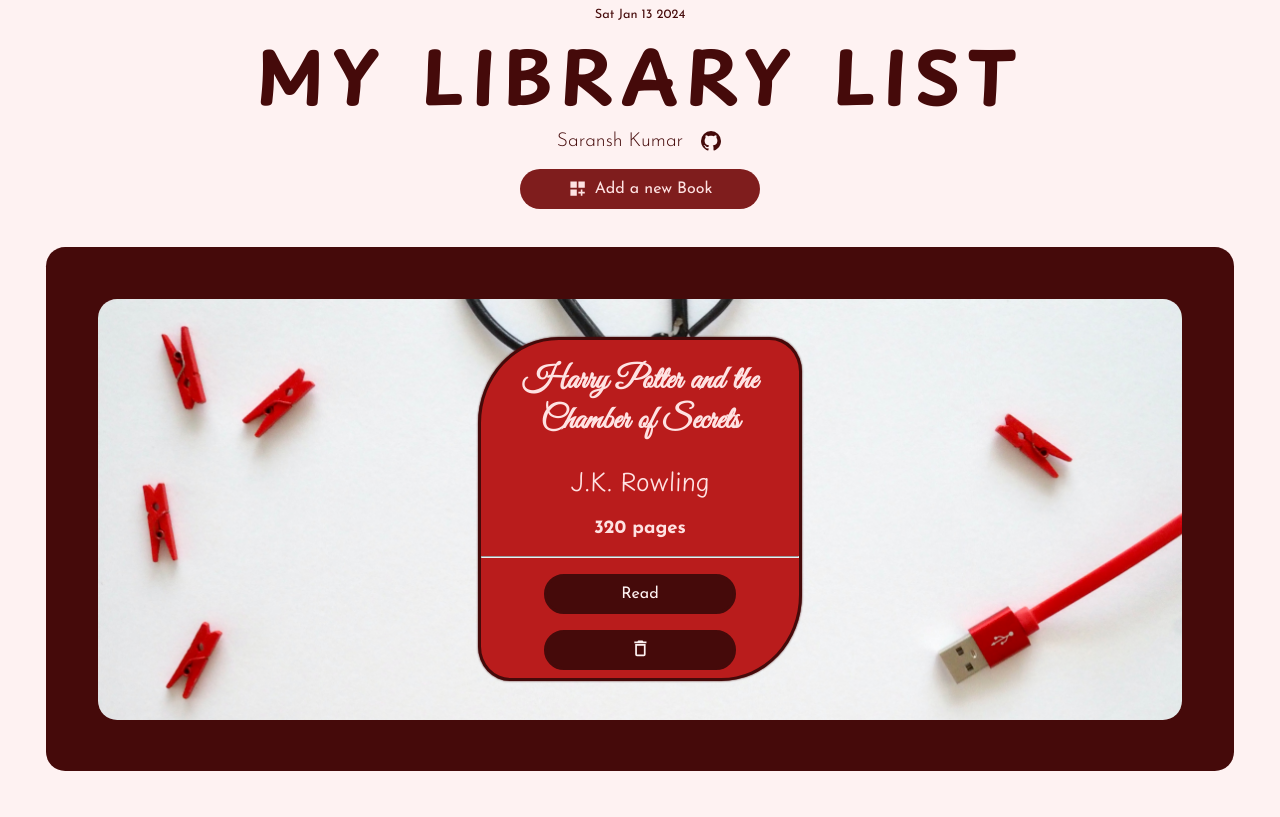
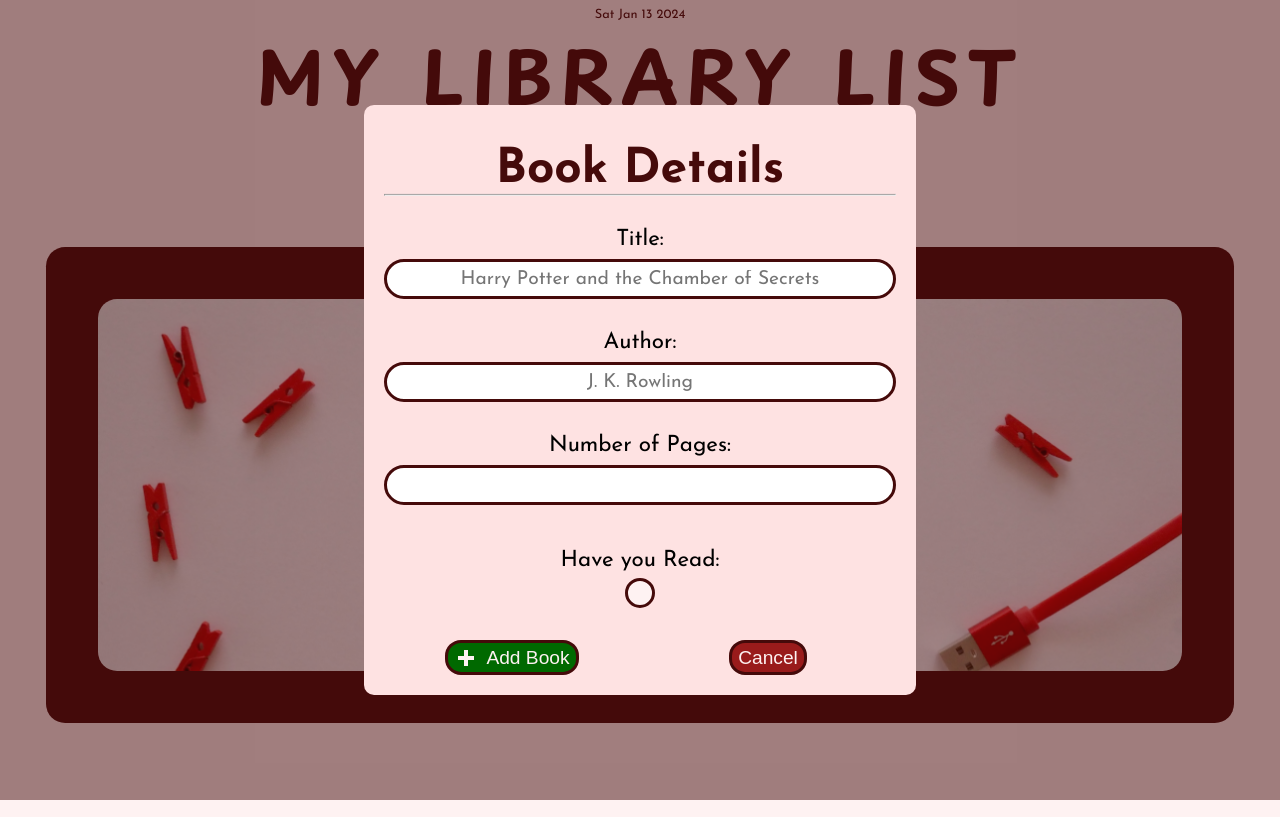
Before and after one commit to S4M0707/library, a plain HTML site: page index.html in a window 1280 px wide. Both pictures are taken after a click on the button "Add a new Book". Drawn offline with Linux system fonts and the light colour scheme.

Commit message:
complete basic functionality

```diff
--- a/index.html
+++ b/index.html
@@ -10,8 +10,8 @@
 </head>
 
 <body>
+    <div id="overlay"></div>
     <div class="bodyContainer">
-        <script src="./script.js"></script>
         <header>
             <p id="currentDate">
                 <script>
@@ -23,14 +23,14 @@
             <h1>my library list</h1>
             <div>
                 <!-- <img src="./resources/images/profile-photo.jpeg" alt="Profile Photo"> -->
-                Saransh Kumar
+                <a href="https://github.com/S4M0707">Saransh Kumar</a>
                 <svg xmlns="http://www.w3.org/2000/svg" viewBox="0 0 24 24">
                     <title>github</title>
                     <path
                         d="M12,2A10,10 0 0,0 2,12C2,16.42 4.87,20.17 8.84,21.5C9.34,21.58 9.5,21.27 9.5,21C9.5,20.77 9.5,20.14 9.5,19.31C6.73,19.91 6.14,17.97 6.14,17.97C5.68,16.81 5.03,16.5 5.03,16.5C4.12,15.88 5.1,15.9 5.1,15.9C6.1,15.97 6.63,16.93 6.63,16.93C7.5,18.45 8.97,18 9.54,17.76C9.63,17.11 9.89,16.67 10.17,16.42C7.95,16.17 5.62,15.31 5.62,11.5C5.62,10.39 6,9.5 6.65,8.79C6.55,8.54 6.2,7.5 6.75,6.15C6.75,6.15 7.59,5.88 9.5,7.17C10.29,6.95 11.15,6.84 12,6.84C12.85,6.84 13.71,6.95 14.5,7.17C16.41,5.88 17.25,6.15 17.25,6.15C17.8,7.5 17.45,8.54 17.35,8.79C18,9.5 18.38,10.39 18.38,11.5C18.38,15.32 16.04,16.16 13.81,16.41C14.17,16.72 14.5,17.33 14.5,18.26C14.5,19.6 14.5,20.68 14.5,21C14.5,21.27 14.66,21.59 15.17,21.5C19.14,20.16 22,16.42 22,12A10,10 0 0,0 12,2Z" />
                 </svg>
             </div>
-            <button id="addBookBtn">
+            <button id="addBookBtn" type="button">
                 <svg xmlns="http://www.w3.org/2000/svg" viewBox="0 0 24 24">
                     <title>view-grid-plus</title>
                     <path
@@ -40,51 +40,48 @@
             </button>
         </header>
         <main>
+            <div id="formContainer">
                 <form id="addBookForm">
-                <h2>Book Details</h2>
-                <label for="bookTitle">Title:</label>
-                <input type="text" id="bookTitle" name="bookTitle">
-
-                <label for="bookAuthor">Author:</label>
-                <input type="text" id="bookAuthor" name="bookAuthor">
-
-                <label for="bookNumPages">Number of Pages:</label>
-                <input type="number" id="bookNumPages" name="bookNumPages">
-
-                <label for="bookHasRead">Have you Read:</label>
+                    <h2>
+                        Book Details
+                        <hr>
+                    </h2>
+                    <label for="bookTitle">
+                        Title:
+                        <input type="text" required id="bookTitle" name="bookTitle" placeholder="Harry Potter and the Chamber of Secrets">
+                    </label>
+                    <label for="bookAuthor">
+                        Author:
+                        <input type="text" required id="bookAuthor" name="bookAuthor" placeholder="J. K. Rowling">
+                    </label>
+                    <label for="bookNumPages">
+                        Number of Pages:
+                        <input type="number" required id="bookNumPages" name="bookNumPages" min="1">
+                    </label>
+                    <label for="bookHasRead" id="bookReadLabel">
+                        Have you Read:
                         <input type="checkbox" id="bookHasRead" name="bookHasRead">
-
-                <button type="submit" id="bookSubmit" name="bookSubmit">
+                        <span class="checkmark"></span>
+                    </label>
+                    <section class="buttons">
+                        <button type="button" id="bookSubmit" name="bookSubmit">
                             <svg xmlns="http://www.w3.org/2000/svg" viewBox="0 0 24 24">
                                 <title>plus-thick</title>
                                 <path d="M20 14H14V20H10V14H4V10H10V4H14V10H20V14Z" />
                             </svg>
                             Add Book
                         </button>
+                        <button type="button" id="formCancel" name="formCancel">
+                            Cancel
+                        </button>
+                    </section>
                 </form>
+            </div>
 
-            <div class="bookContainer">
-                <div class="card">
-                    <div class="info">
-                        <h1>Harry Potter and the Chamber of Secrets</h1>
-                        <h2>J.K. Rowling</h2>
-                        <h3>320 pages</h3>
-                        <hr>
-                    </div>
-                    <div class="buttons">
-                        <button id="Read">Read</button>
-                        <button id="remove">
-                            <svg xmlns="http://www.w3.org/2000/svg" viewBox="0 0 24 24">
-                                <title>delete-outline</title>
-                                <path
-                                    d="M6,19A2,2 0 0,0 8,21H16A2,2 0 0,0 18,19V7H6V19M8,9H16V19H8V9M15.5,4L14.5,3H9.5L8.5,4H5V6H19V4H15.5Z" />
-                            </svg>
-                        </button>
-                    </div>
-                </div>
-            </div>
+            <div id="bookContainer"></div>
         </main>
     </div>
+    <script src="./script.js"></script>
 </body>
 
 </html>
--- a/script.js
+++ b/script.js
@@ -1,4 +1,4 @@
-const myLibrary = [];
+let myLibrary = [];
 
 function Book(title, author, numPages, hasRead) {
     this.title = title;
@@ -7,16 +7,88 @@ function Book(title, author, numPages, hasRead) {
     this.hasRead = hasRead;
 }
 
+function getEventIndex(event) {
+    let index = parseInt(event.target.id.split('-')[1]);
+    return index;
+}
+
 function addBookToLibrary() {
-    title = "apple";
-    author = "author";
-    numPages = 5;
-    hasRead = false;
+    title = document.getElementById('bookTitle').value;
+    author = document.getElementById('bookAuthor').value;
+    numPages = parseInt(document.getElementById('bookNumPages').value);
+    hasRead = document.getElementById('bookHasRead').checked;
 
     myLibrary.push(new Book(title, author, numPages, hasRead));
 }
 
-addBookToLibrary();
-addBookToLibrary();
+function removeBookFromLibrary(index) {
+    myLibrary[index] = myLibrary[myLibrary.length - 1];
+    myLibrary.pop();
+}
 
-console.log(myLibrary);
+function changeReadStatus(index) {
+    myLibrary[index].hasRead = !myLibrary[index].hasRead;
+}
+
+function displayForm() {
+    document.getElementById('formContainer').style.display = 'block';
+    document.getElementById('overlay').style.display = 'block';
+}
+
+function hideForm() {
+    document.getElementById('formContainer').style.display = 'none';
+    document.getElementById('overlay').style.display = 'none';
+    document.getElementById('addBookForm').reset();
+}
+
+function displayBook() {
+    const bookContainer = document.getElementById('bookContainer');
+    bookContainer.innerHTML = '';
+
+    for (let i = 0; i < myLibrary.length; i++) {
+        const readvar = (myLibrary[i].hasRead) ? 'Read' : 'Unread';
+        const card = document.createElement('div');
+        card.setAttribute('class', 'card');
+        card.innerHTML = `
+            <div class="info">
+                <h1>${myLibrary[i].title}</h1>
+                <h2>${myLibrary[i].author}</h2>
+                <h3>${myLibrary[i].numPages} pages</h3>
+                <hr>
+            </div>
+            <div class="buttons">
+                <button type="button" class="read" id="read-${i}" value="${readvar}">${readvar}</button>
+                <button type="button" class="remove" id="remove-${i}">
+                    <svg xmlns="http://www.w3.org/2000/svg" viewBox="0 0 24 24">
+                        <title>delete-outline</title>
+                        <path
+                            d="M6,19A2,2 0 0,0 8,21H16A2,2 0 0,0 18,19V7H6V19M8,9H16V19H8V9M15.5,4L14.5,3H9.5L8.5,4H5V6H19V4H15.5Z" />
+                    </svg>
+                </button>
+            </div>
+        `;
+        bookContainer.appendChild(card);
+
+        card.querySelector('.remove').addEventListener('click', (event) => {
+            removeBookFromLibrary(getEventIndex(event));
+            displayBook();
+        });
+        card.querySelector('.read').addEventListener('click', (event) => {
+            changeReadStatus(getEventIndex(event));
+            displayBook();
+        });
+    }
+}
+
+const addBookBtn = document.getElementById('addBookBtn');
+addBookBtn.addEventListener('click', displayForm);
+
+const formCancel = document.getElementById('formCancel');
+const bookSubmit = document.getElementById('bookSubmit');
+
+formCancel.addEventListener('click', hideForm);
+bookSubmit.addEventListener('click', () => {
+    addBookToLibrary();
+    displayBook();
+    hideForm();
+});
--- a/styles.css
+++ b/styles.css
@@ -27,11 +27,6 @@
     --color-950: #450a0a;
 }
 
-svg {
-    max-height: 2rem;
-    /* fill:#ef4444; */
-}
-
 body {
     background-color: var(--color-50);
     font-family: JosefinFont, 'Lucida Sans', 'Lucida Sans Regular', 'Lucida Grande', 'Lucida Sans Unicode';
@@ -40,7 +35,7 @@ body {
 .bodyContainer {
     height: 100%;
     display: grid;
-    grid-template-rows: max-content auto;
+    grid-template-rows: max-content minmax(69vh, auto);
 }
 
 header {
@@ -68,9 +63,17 @@ header>div {
     font-weight: 300;
 
     display: flex;
-    align-items: center;
-    gap: 1rem;
+    align-items: end;
+    gap: 0.5rem;
     margin-bottom: 1rem;
+}
+
+header>div>a {
+    color: var(--color-950);
+}
+
+header>div>a:hover {
+    scale: 1.01;
 }
 
 header>div>svg {
@@ -115,14 +118,174 @@ main {
     background-color: var(--color-950);
     margin: 3vw;
     border-radius: 1.5vw;
-    box-sizing: border-box;
+    /* box-sizing: border-box; */
 }
 
-main>form {
+#overlay {
+    position: fixed;
+    top: 0;
+    left: 0;
+    width: 100%;
+    height: 100%;
+    background: rgba(69, 10, 10, 0.5);
     display: none;
 }
 
-main > .bookContainer {
+main>#formContainer {
+    position: fixed;
+    top: 50%;
+    left: 50%;
+    transform: translate(-50%, -50%);
+    width: 40vw;
+    display: none;
+    padding: 20px;
+    border-radius: 10px;
+    background: var(--color-100);
+    /* z-index: 2; */
+}
+
+main form {
+    display: grid;
+    /* grid-template-columns: 1fr 4fr; */
+    grid-template-rows: repeat(5, 1fr);
+    align-items: end;
+    gap: 2rem;
+
+    width: 100%;
+    height: 100%;
+
+    /* background: var(--color-700); */
+    /* z-index: 1; */
+}
+
+form>h2 {
+    /* grid-row: 1 / 3; */
+    height: max-content;
+    font-size: 3rem;
+    text-align: center;
+    /* grid-column: 1 / 3; */
+    margin: 0;
+    color: var(--color-950);
+}
+
+form>h2>hr {
+    margin: 0;
+}
+
+form>label {
+    display: flex;
+    flex-direction: column;
+    gap: 0.5rem;
+    text-align: center;
+    font-size: 1.4rem;
+}
+
+input {
+    font-family: JosefinFont, 'Lucida Sans', 'Lucida Sans Regular', 'Lucida Grande', 'Lucida Sans Unicode';
+    height: 2rem;
+    border-radius: 1.4rem;
+    text-align: center;
+    font-size: 1.2rem;
+    border: solid var(--color-950);
+}
+
+#bookReadLabel {
+    display: flex;
+    /* flex-direction: row; */
+    align-items: center;
+    justify-content: center;
+    gap: 0;
+    position: relative;
+}
+
+#bookReadLabel>input {
+    position: relative;
+    opacity: 0;
+    cursor: pointer;
+    height: 0;
+    width: 0;
+}
+
+#bookReadLabel>.checkmark {
+    position: relative;
+    top: 0;
+    left: 0;
+    height: 1.5rem;
+    width: 1.5rem;
+    background-color: var(--color-50);
+    border: solid var(--color-950);
+    border-radius: 50%;
+}
+
+#bookReadLabel:hover input~.checkmark {
+    background-color: var(--color-100);
+}
+
+#bookReadLabel input:checked~.checkmark {
+    background-color: #007702;
+}
+
+.checkmark:after {
+    content: "";
+    position: relative;
+    display: none;
+}
+
+#bookReadLabel input:checked~.checkmark:after {
+    display: block;
+}
+
+#bookReadLabel .checkmark:after {
+    left: 0.5rem;
+    top: 0.3rem;
+    width: 5px;
+    height: 10px;
+    border: solid white;
+    border-width: 0 3px 3px 0;
+    -webkit-transform: rotate(45deg);
+    -ms-transform: rotate(45deg);
+    transform: rotate(45deg);
+}
+
+form>.buttons {
+    display: grid;
+    grid-template-columns: repeat(2, 1fr);
+}
+
+form svg {
+    width: 1.5rem;
+    fill: var(--color-50);
+}
+
+form>.buttons>button {
+    height: 2.2rem;
+    /* width: 15rem; */
+    justify-self: center;
+    background-color: rgb(0, 105, 0);
+    color: var(--color-50);
+    border-radius: 1rem;
+    font-size: 1.2rem;
+
+    display: flex;
+    align-items: center;
+    gap: 0.5rem;
+    justify-content: center;
+    border: solid var(--color-950);
+}
+
+form>.buttons>:hover {
+    background-color: rgb(0, 85, 0);
+}
+
+#formCancel {
+    background-color: var(--color-800);
+}
+
+#formCancel:hover {
+    background-color: var(--color-900);
+}
+
+main>#bookContainer {
     margin: 4vw;
     height: calc(100% - 8vw);
     width: calc(100% - 8vw);
@@ -133,14 +296,14 @@ main > .bookContainer {
     background-repeat: no-repeat;
     background-size: cover;
 
-    box-sizing: border-box;
+    /* box-sizing: border-box; */
 
     display: grid;
     grid-template-columns: repeat(auto-fit, 25rem);
     justify-content: center;
 }
 
-.bookContainer>.card {
+#bookContainer>.card {
     background-color: var(--color-700);
     margin: 3vw;
     /* padding: 2vw; */
@@ -155,9 +318,14 @@ main > .bookContainer {
     grid-template-rows: auto max-content;
 }
 
+.card>.info>h1 {
+    margin: 5%;
+}
+
 .card>.info>h2 {
     font-family: PlaypenFont, 'Gill Sans', 'Gill Sans MT', Calibri, 'Trebuchet MS', sans-serif;
     font-weight: 300;
+    margin: 5%;
 }
 
 .card>.info>h3 {
@@ -173,7 +341,7 @@ main > .bookContainer {
     align-items: center;
 }
 
-.buttons>button {
+.card>.buttons>button {
     height: 2.5rem;
     width: clamp(3rem, calc(2rem + 20vw), 12rem);
     margin: 0.5rem;
@@ -181,7 +349,7 @@ main > .bookContainer {
     border: solid var(--color-950);
     font-family: JosefinFont, 'Lucida Sans', 'Lucida Sans Regular', 'Lucida Grande', 'Lucida Sans Unicode';
     font-size: 1rem;
-    background-color: var(--color-950);
+    background-color: var(--color-800);
     color: var(--color-50);
 
     /* display: flex;
@@ -190,11 +358,15 @@ main > .bookContainer {
     gap: 1rem; */
 }
 
-.buttons>button>svg {
+.card>.buttons>.read[value="Read"] {
+    background-color: rgb(0, 100, 0);
+}
+
+.card>.buttons>button>svg {
     width: 1.3rem;
     fill: var(--color-50);
 }
 
-.buttons>button:hover {
+.card>.buttons>button:hover {
     outline: solid var(--color-100);
 }
```
Lines whose indentation alone changed are shown as unchanged.
